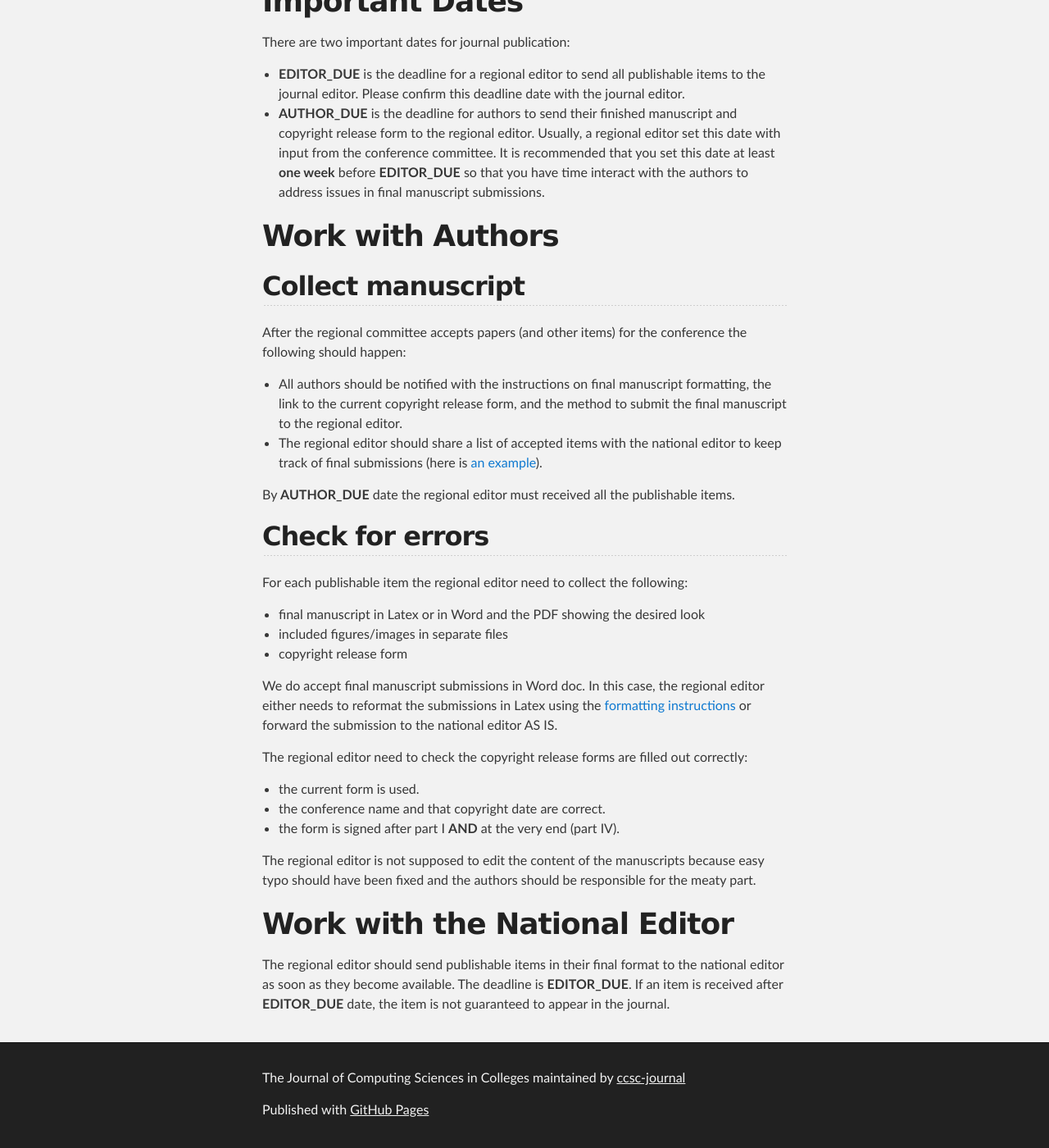
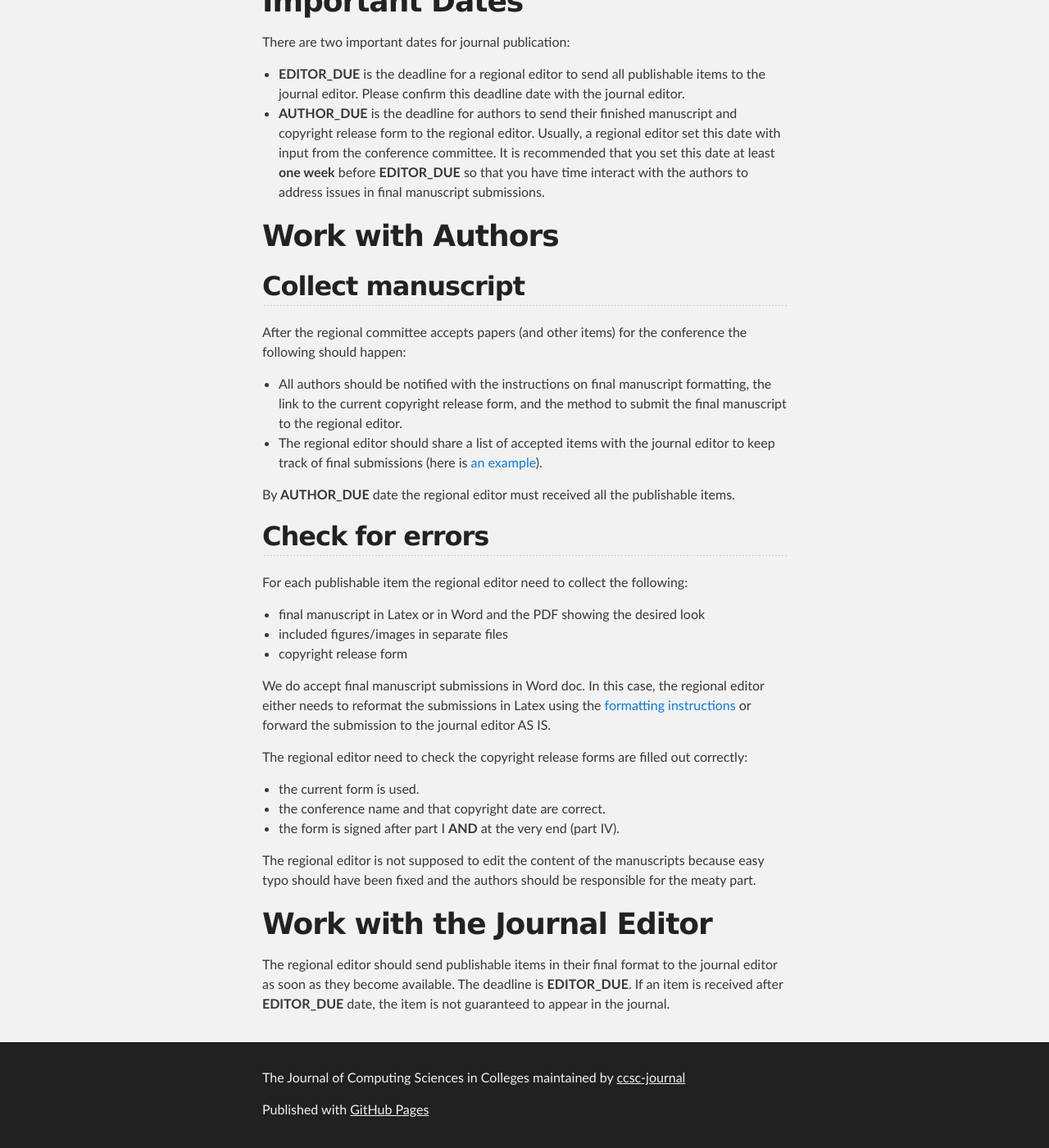
Before and after one commit to ccsc-journal/ccsc-editor, a Jekyll site: the page built from docs/editors.md, in a window 1280 px wide and 1400 px high, scrolled down 1689 px. Shown: the whole window at 82% size. Built offline with Jekyll 4.4.1, drawn with Linux system fonts in a browser that asks for light colours; some of the changed text lies outside the part shown.

Commit message:
change national editor to journal editor

```diff
--- a/docs/editors.md
+++ b/docs/editors.md
@@ -26,8 +26,8 @@ The instructions regarding to final manuscript formatting have changed.
 | Southwestern | Megan Thomas |
 
 A regional editor serves as a liaison between the regional conference committee
-and the national editor. Whoever works in this capacity are responsible for
-passing the following documents to the national editor before the deadline.
+and the journal editor. Whoever works in this capacity are responsible for
+passing the following documents to the journal editor before the deadline.
 * draft conference program
 * welcome statement from conference chair
 * regional board and conference committee rosters (or make sure the rosters are
@@ -65,7 +65,7 @@ conference the following should happen:
 * All authors should be notified with the instructions on final manuscript
 formatting, the link to the current copyright release form, and the method to
 submit the final manuscript to the regional editor.
-* The regional editor should share a list of accepted items with the national
+* The regional editor should share a list of accepted items with the journal
 editor to keep track of final submissions (here is
 [an example](https://docs.google.com/spreadsheets/d/1hxodui1yzcsJGt2iDZrRXYK9hmTV9hoQ3N2pl3OQFvA/edit?usp=sharing)).
 
@@ -81,7 +81,7 @@ For each publishable item the regional editor need to collect the following:
 We do accept final manuscript submissions in Word doc. In this case,
 the regional editor either needs to reformat the submissions in Latex using
 the [formatting instructions](https://github.com/lubaochuan/ccsc-editor) or
-forward the submission to the national editor AS IS.
+forward the submission to the journal editor AS IS.
 
 The regional editor need to check the copyright release forms are filled out
 correctly:
@@ -93,8 +93,8 @@ The regional editor is not supposed to edit the content of the manuscripts
 because easy typo should have been fixed and the authors should be responsible
 for the meaty part.
 
-# Work with the National Editor
+# Work with the Journal Editor
 The regional editor should send publishable items in their final
-format to the national editor as soon as they become available. The deadline
+format to the journal editor as soon as they become available. The deadline
 is __EDITOR_DUE__. If an item is received after __EDITOR_DUE__ date, the item
 is not guaranteed to appear in the journal.
```
